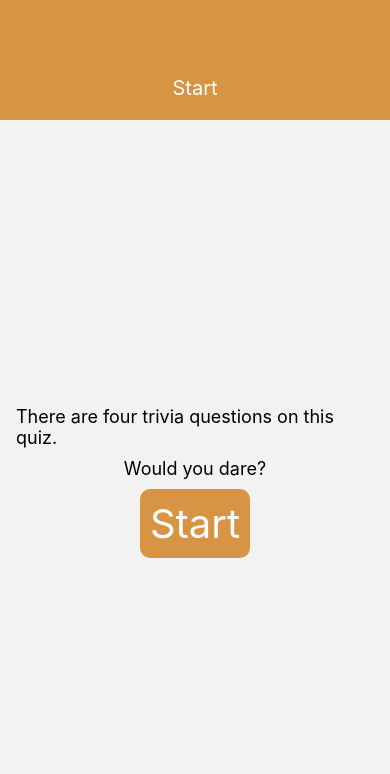
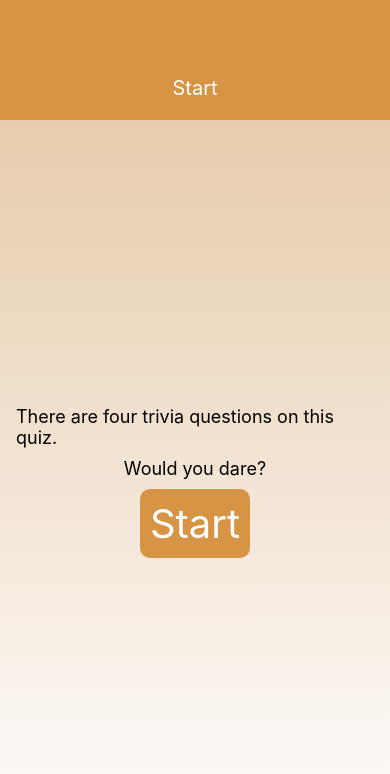
Before and after one commit to temreyildirim8/TriviaAppExpo, a React Native app: screen /StartScreen in a window 390 px wide. Shown: the top 774 px of the page. Built offline with nearby package versions, Linux system fonts and the light colour scheme.

Commit message:
feat: add bg linear gradient for the page component

```diff
--- a/package.json
+++ b/package.json
@@ -16,6 +16,7 @@
     "@react-navigation/stack": "^6.4.1",
     "axios": "^1.7.3",
     "expo": "~51.0.26",
+    "expo-linear-gradient": "^13.0.2",
     "expo-status-bar": "~1.12.1",
     "jotai": "^2.9.2",
     "react": "18.2.0",
--- a/src/components/Page.tsx
+++ b/src/components/Page.tsx
@@ -1,20 +1,39 @@
 import React, { ReactNode } from 'react';
 import { View, StyleSheet } from 'react-native';
+import { LinearGradient } from 'expo-linear-gradient';
 
 interface PageProps {
   children: ReactNode;
 }
 
 const Page: React.FC<PageProps> = ({ children }) => {
-  return <View style={styles.container}>{children}</View>;
+  return (
+    <LinearGradient
+      collapsable
+      colors={['#d7944466', '#fefdfd']}
+      style={styles.gradient}
+    >
+      <View style={styles.container}>
+        {children}
+      </View>
+    </LinearGradient>
+  );
 };
 
 const styles = StyleSheet.create({
+  background: {
+    flex: 1,
+  },
+  gradient: {
+    flex: 1,
+    justifyContent: 'center',
+    alignItems: 'center',
+    padding: 16,
+  },
   container: {
-    flex: 1,
+    width: '100%',
     alignItems: 'center',
     justifyContent: 'center',
-    padding: 16,
   },
 });
 
--- a/src/components/Question.tsx
+++ b/src/components/Question.tsx
@@ -10,6 +10,7 @@ import Animated, {
 } from 'react-native-reanimated';
 import { decodeHtmlEntities } from '../utils/helpers';
 import Button from './Button';
+import useColors from '../hooks/useColors';
 
 type QuestionProps = {
   question: Question;
@@ -20,6 +21,7 @@ const QuestionComponent: React.FC<QuestionProps> = ({ question, onAnswer }) => {
   const [, setCorrectAnswers] = useAtom(correctAnswersAtom);
 
   const wiggle = useSharedValue(0);
+  const colors = useColors();
 
   useEffect(() => {
     wiggle.value = withSequence(
@@ -43,7 +45,7 @@ const QuestionComponent: React.FC<QuestionProps> = ({ question, onAnswer }) => {
 
   return (
     <Animated.View style={[animatedStyle, styles.container]}>
-      <View style={styles.questionTextWrapper}>
+      <View style={[ styles.questionTextWrapper, { borderColor: colors.borderColor }]}>
         <Text style={styles.questionText}>
           {decodeHtmlEntities(question.question)}
           {/* We are calling decodeHtmlEntities to get rid of html symbols like &quot */}
@@ -51,10 +53,10 @@ const QuestionComponent: React.FC<QuestionProps> = ({ question, onAnswer }) => {
       </View>
       <View style={styles.buttonsWrapper}>
         <View  style={{ width: '40%'}}>
-          <Button onPress={() => handleAnswer('True')} text="True" bgColor='#6AA84F'/>
+          <Button onPress={() => handleAnswer('True')} text="True" bgColor={colors.true}/>
         </View>
         <View  style={{ width: '40%'}}>
-          <Button onPress={() => handleAnswer('False')} text="False" bgColor='#E06666' />
+          <Button onPress={() => handleAnswer('False')} text="False" bgColor={colors.false} />
         </View>
       </View>
     </Animated.View>
@@ -74,7 +76,6 @@ const styles = StyleSheet.create({
     width: '100%',
     justifyContent: 'center',
     alignItems: 'center',
-    borderColor: '#000000',
     borderWidth: 1,
     borderRadius: 10,
   },
--- a/src/screens/QuizScreen.tsx
+++ b/src/screens/QuizScreen.tsx
@@ -61,7 +61,7 @@ const QuizScreen: React.FC = () => {
           </>
         ) : (
           <>
-            <Skeleton height={40} width="10%" />
+            <Skeleton height={40} width="20%" />
             <Skeleton height={280} width="80%" style={{ marginTop: 20 }} />
             <Skeleton height={60} width="50%" style={{ marginTop: 20 }} />
           </>
--- a/src/utils/colors.ts
+++ b/src/utils/colors.ts
@@ -1,7 +1,10 @@
 const colors = {
   white: '#ffffff',
   bgGeneric: '#d79444',
-  skeletonBgColor: '#e0e0e0',
+  skeletonBgColor: '#6f6f6f',
+  borderColor: '#000000',
+  true: '#6AA84F',
+  false: '#E06666'
 };
 
 export default colors;
```
Also changed, not shown: 2 other files (tests, documents, lock files or other folders).
